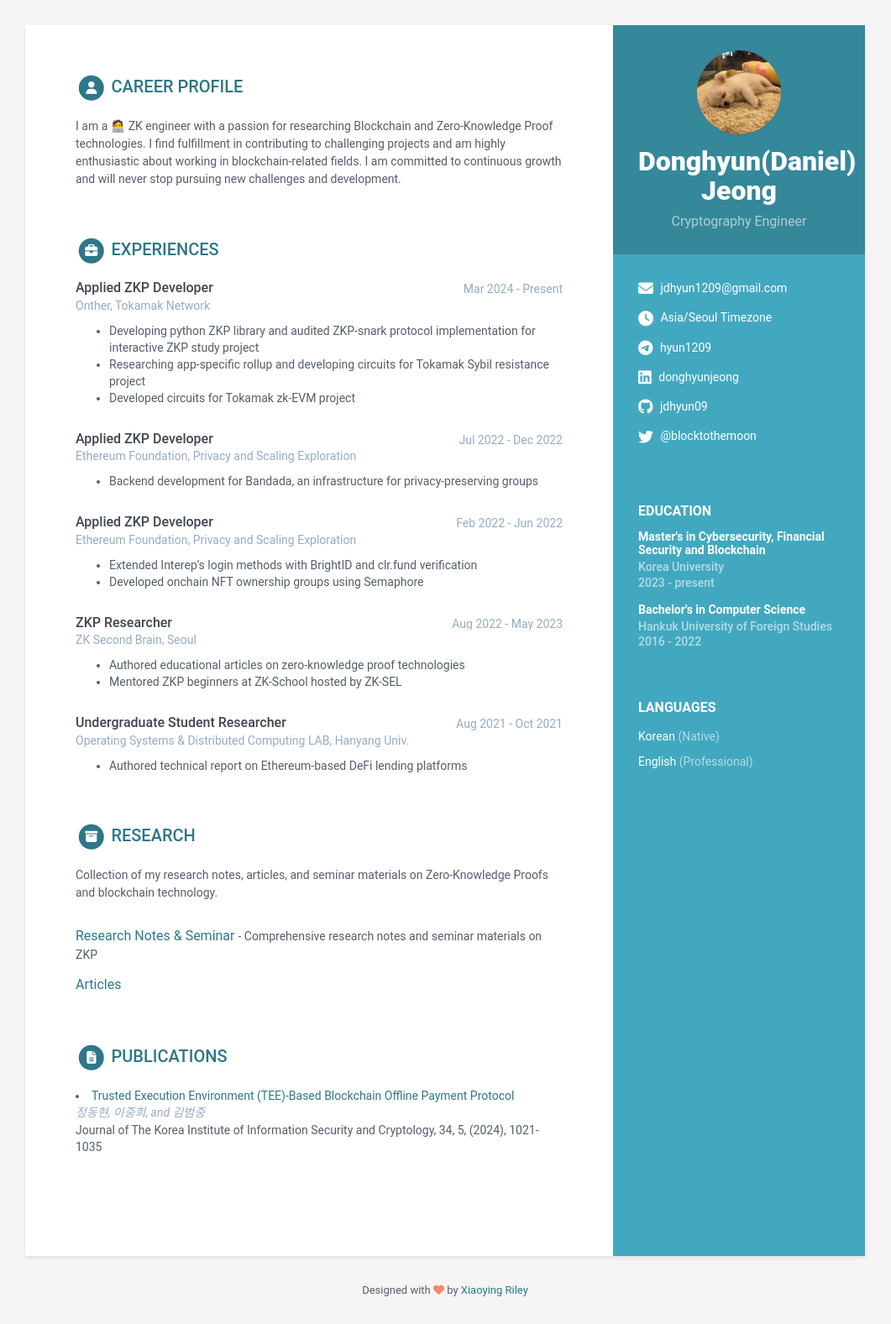
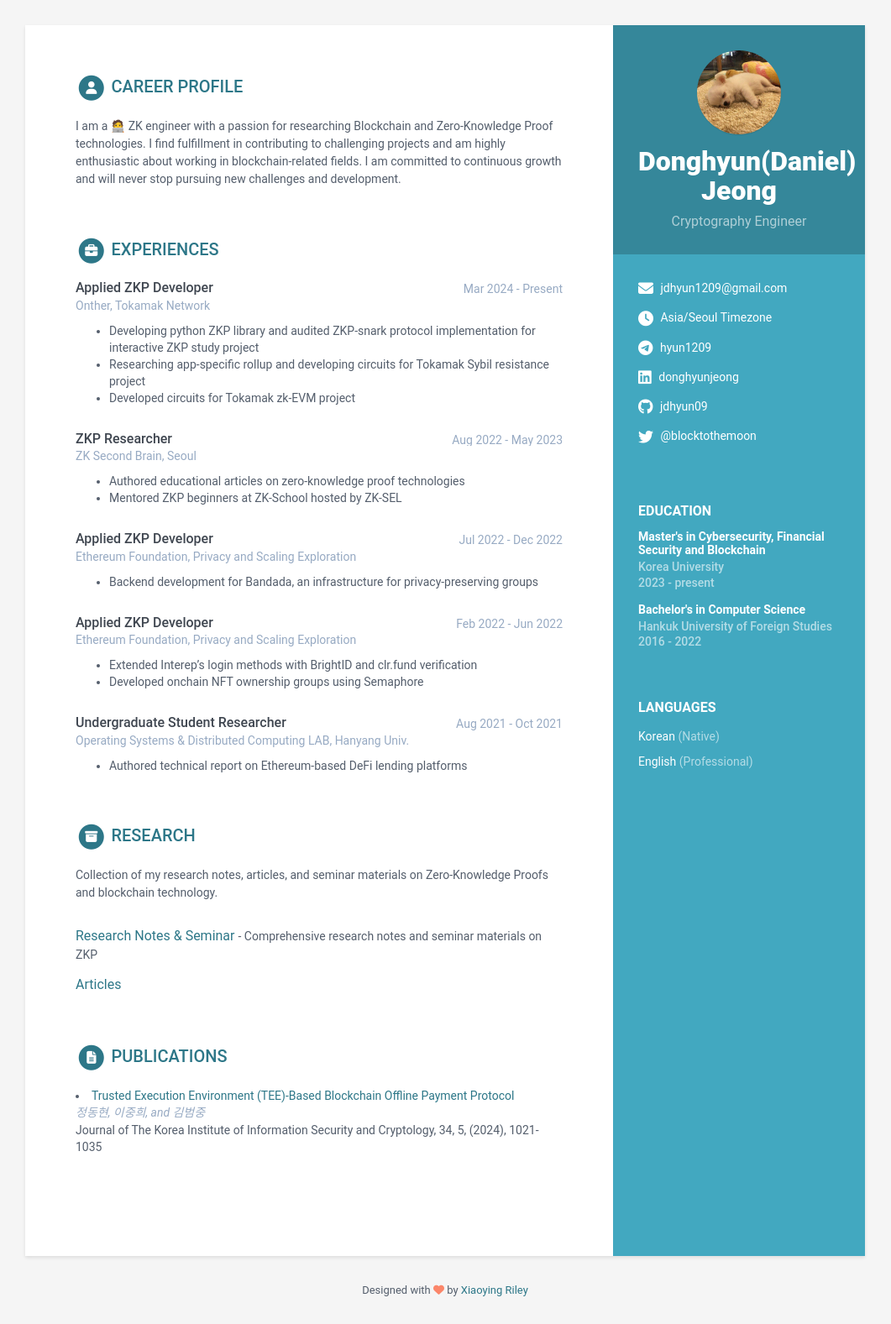
Before and after one commit to jdhyun09/jdhyun09.github.io, a Jekyll site: the page built from index.html, in a window 1280 px wide. Shown: the whole page at 84% size, without its empty margins (110-1171 px from the left). Built offline with Jekyll 4.4.1, drawn with Linux system fonts in a browser that asks for light colours; part of the change alters nothing that is shown.

Commit message:
update info

```diff
--- a/_data/data.yml
+++ b/_data/data.yml
@@ -75,6 +75,13 @@ experiences:
           - Researching app-specific rollup and developing circuits for Tokamak Sybil resistance project
           - Developed circuits for Tokamak zk-EVM project
 
+      - role: ZKP Researcher
+        time: Aug 2022 - May 2023
+        company: ZK Second Brain, Seoul
+        details: |
+          - Authored educational articles on zero-knowledge proof technologies
+          - Mentored ZKP beginners at ZK-School hosted by ZK-SEL
+
       - role: Applied ZKP Developer
         time: Jul 2022 - Dec 2022
         company: Ethereum Foundation, Privacy and Scaling Exploration
@@ -87,13 +94,6 @@ experiences:
         details: |
           - Extended Interep's login methods with BrightID and clr.fund verification
           - Developed onchain NFT ownership groups using Semaphore
-
-      - role: ZKP Researcher
-        time: Aug 2022 - May 2023
-        company: ZK Second Brain, Seoul
-        details: |
-          - Authored educational articles on zero-knowledge proof technologies
-          - Mentored ZKP beginners at ZK-School hosted by ZK-SEL
 
       - role: Undergraduate Student Researcher
         time: Aug 2021 - Oct 2021
```
